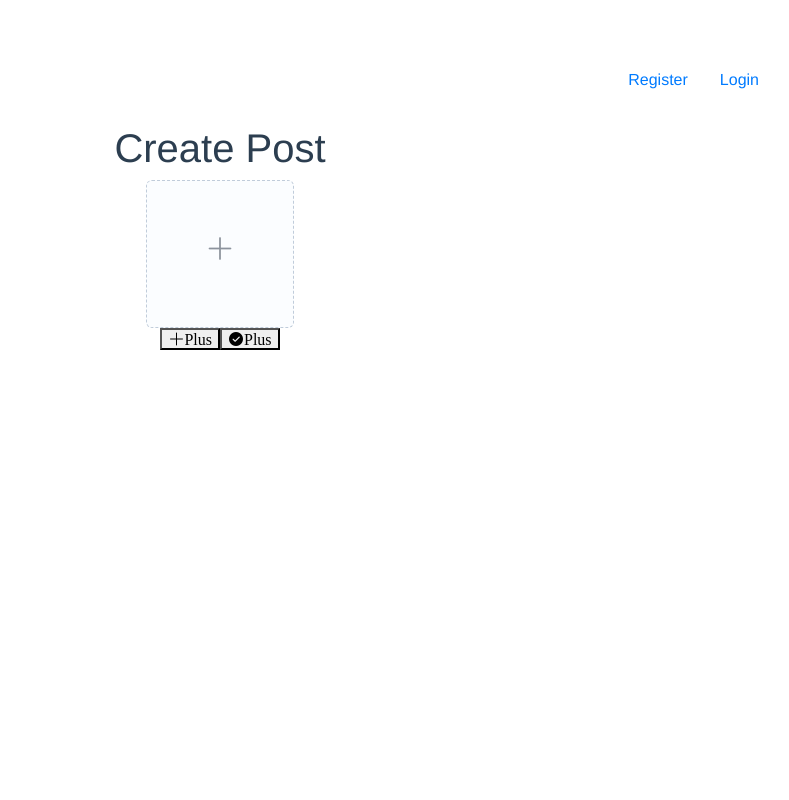
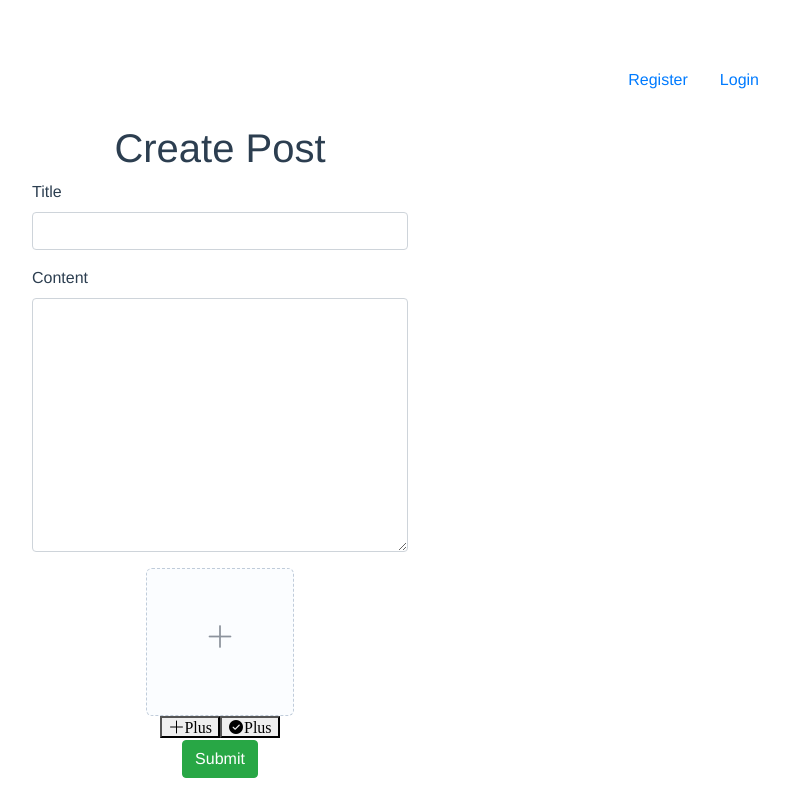
Before and after one commit to donunobunjo/NavGuardsVueX, a Vue app: page / in a window 1280 px wide. Shown: the whole page, without its empty margins (420-1209 px from the left). Built offline with nearby package versions, Linux system fonts and the light colour scheme.

Commit message:
Implemented the CREATE part of fileupload

```diff
--- a/src/components/CreatePost.vue
+++ b/src/components/CreatePost.vue
@@ -1,24 +1,33 @@
 <template>
     <div>
         <h1>Create Post</h1>
-   <div class>
-          <el-upload
-            action="/"
-            list-type="picture-card"
-            limit="4"
-            :on-preview="handlePictureCardPreview"
-            :on-change="updateImageList"
-            :auto-upload="false"
-          >
+        <div class="row justify-content-center">
+            <form>
+                <div class="row form-group">
+                    <label for="title">Title</label>
+                    <input type="text" id="title" class="form-control" v-model="title">
+                </div>
+                <div class="row form-group">
+                    <label for="content">Content</label>
+                    <!-- <input type="text" id="content" class="form-control" v-model="content"> -->
+                    <textarea id="content" cols="30" rows="10" class="form-control" v-model="content"></textarea>
+                </div>
+            </form>
+        </div>
+        <div>
+            <el-upload action="/" list-type="picture-card" :on-preview="handlePictureCardPreview"
+                :on-change="updateImageList" :auto-upload="false">
                 <i class="el-icon-plus"></i>
             </el-upload>
             <el-dialog :visible.sync="dialogVisible">
                 <img width="100%" :src="dialogImageUrl" alt />
             </el-dialog>
-        </div>
             <button class="el-icon-plus">Plus</button>
             <button class="el-icon-success">Plus</button>
-
+        </div>
+        <div>
+            <button class="btn btn-success" @click.prevent='createPost'>Submit</button>
+        </div>
     </div>
 </template>
 <script>
@@ -28,21 +37,35 @@ export default {
                 dialogImageUrl: "",
                 dialogVisible: false,
                 imageList: [],
-      //status_msg: "",
-      //status: "",
-      //isCreatingPost: false,
-      //title: "",
-      //body: "",
-      componentKey: 0
+                title: "",
+                content: "",
             };
         },
-  methods:{
+        computed: {
+
+        },
+        methods: {
+            createPost() {
+                let formData = new FormData();
+                formData.append("title", this.title);
+                formData.append("content", this.content);
+                for(let i=0;i<this.imageList.length;i++){
+                    formData.append('images[]',this.imageList[i])
+                }
+                let uri = 'http://127.0.0.1:8000/api/create_post'
+                this.axios.post(uri, formData, {
+                     headers: { "Content-Type": "multipart/form-data" }
+                })
+                .then((res) => {
+                    console.log(res)
+                })
+            },
             handlePictureCardPreview(file) {
                 this.dialogImageUrl = file.url;
                 this.imageList.push(file);
                 this.dialogVisible = true;
             },
-    updateImageList(file){
+            updateImageList(file) {
                 this.imageList.push(file.raw)
             }
         }
--- a/src/store/index.js
+++ b/src/store/index.js
@@ -14,11 +14,9 @@ export default new Vuex.Store({
     status: '',
     token: localStorage.getItem('token') ||null,
     username : localStorage.getItem('username')||null,
-    //username : 'Dona',
     states:[],
     lgas:[],
     posts:[],
-    // products:[],
     allProducts:[]
   },
   getters : {
```
Lines whose indentation alone changed are shown as unchanged.
